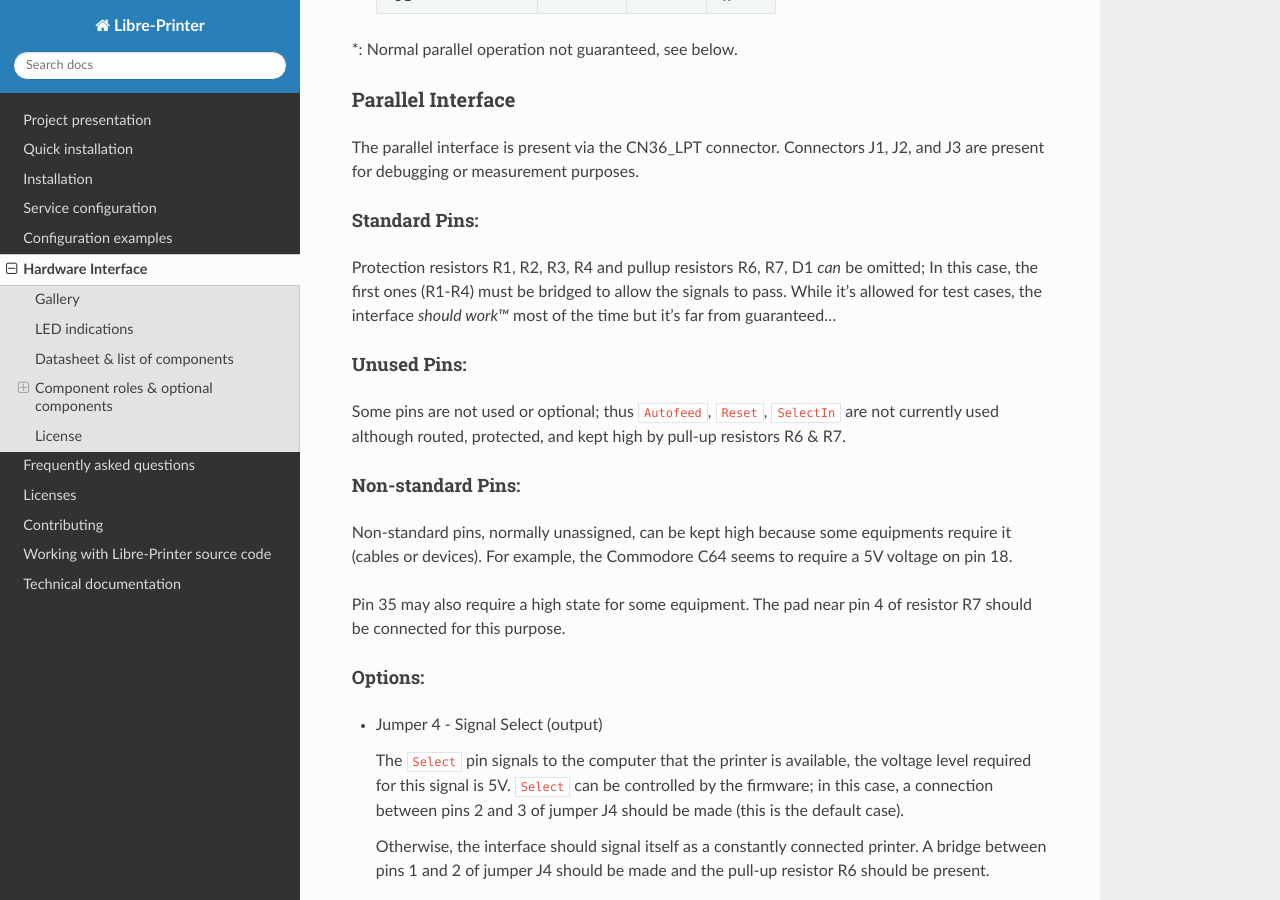
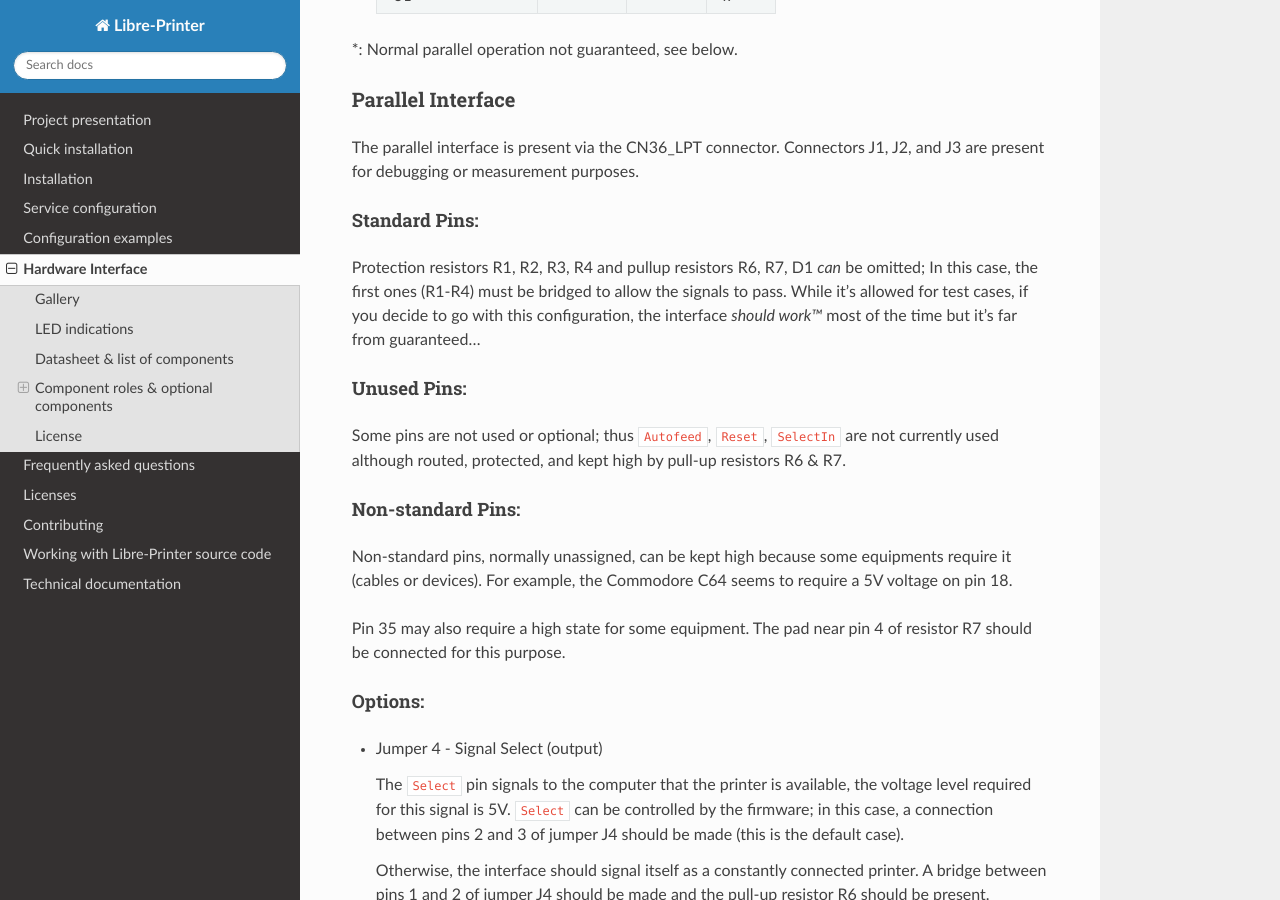
Before and after one commit to ysard/libre-printer, a Sphinx documentation site: the page built from doc/source/interface_usage.rst, in a window 1280 px wide and 900 px high, scrolled down 5386 px. Built offline with Sphinx 7.4.7 and the Read the Docs theme 3.1.0, drawn with Linux system fonts in a browser that asks for light colours.

Commit message:
[doc] Rewrite useless assertions...

```diff
--- a/doc/source/interface_usage.rst
+++ b/doc/source/interface_usage.rst
@@ -161,8 +161,8 @@ Standard Pins:
 
 Protection resistors R1, R2, R3, R4 and pullup resistors R6, R7, D1 *can* be omitted;
 In this case, the first ones (R1-R4) must be bridged to allow the signals to pass.
-While it's allowed for test cases, the interface *should work™* most of the time
-but it's far from guaranteed...
+While it's allowed for test cases, if you decide to go with this configuration,
+the interface *should work™* most of the time but it's far from guaranteed...
 
 Unused Pins:
 ~~~~~~~~~~~~
--- a/doc/source/project_presentation.rst
+++ b/doc/source/project_presentation.rst
@@ -132,9 +132,8 @@ Why this project?
 
 Why a competing project to RetroPrinter?
 
-- Because we can.
-- In short: This is an opportunity to have a better community project than the
-  proprietary version.
+In short: This is an opportunity to have a better community project than the
+proprietary version.
 
 Technical considerations
 ------------------------
```
